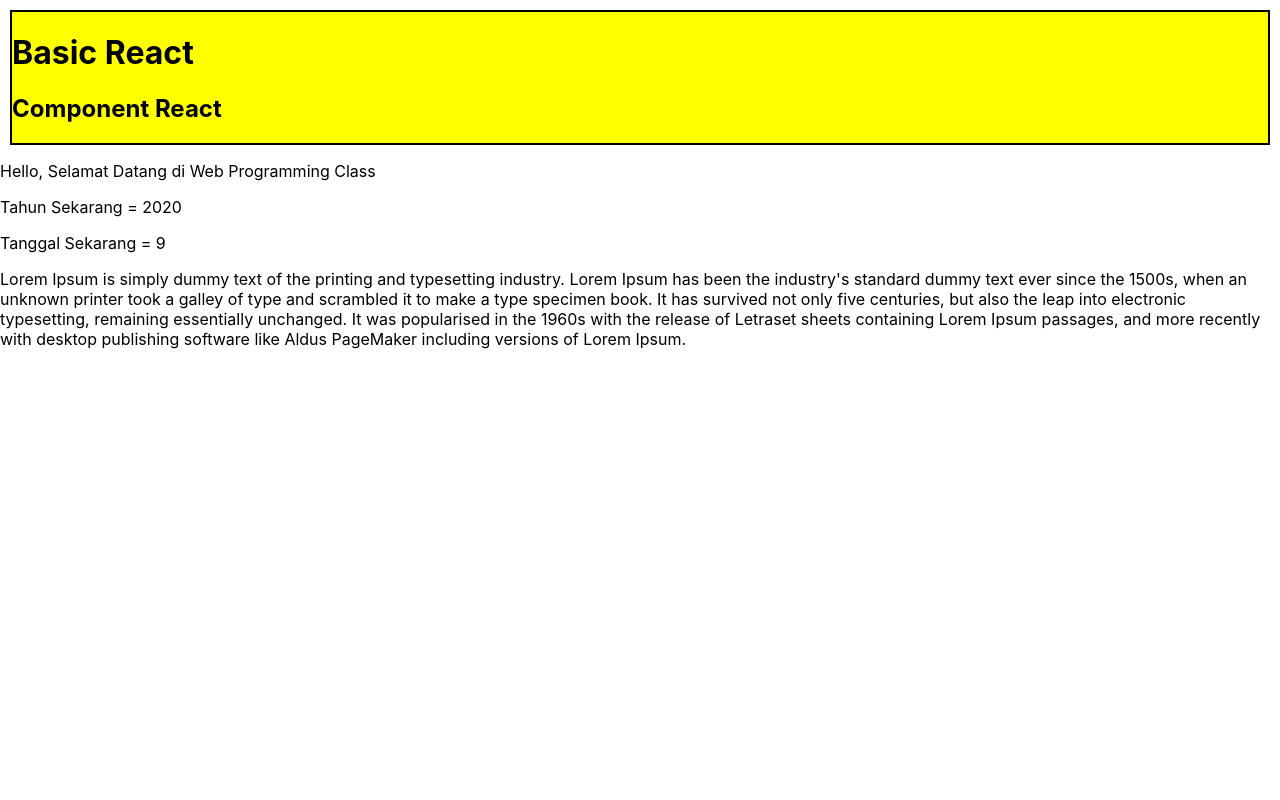
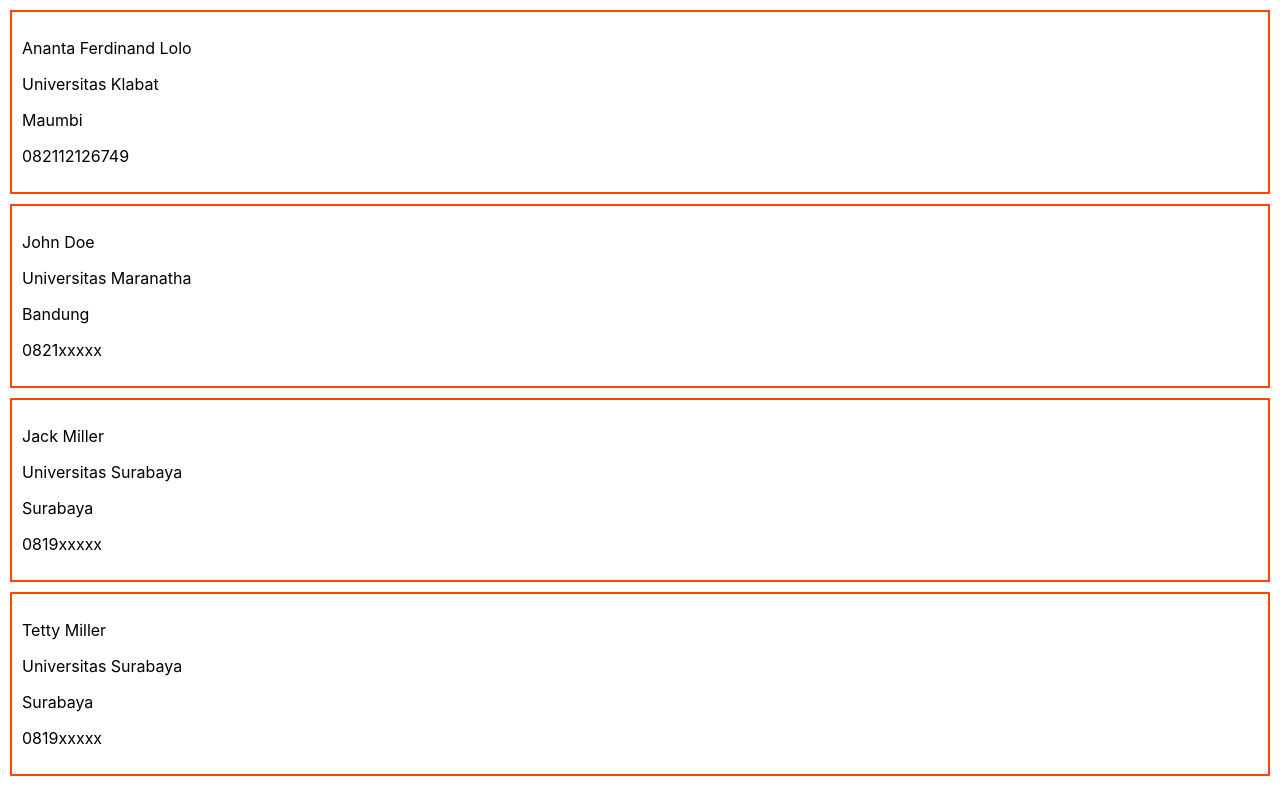
Before and after one commit to AnantaFerdinand/basic-react, a React (Create React App) app: page / in a window 1280 px wide. Built offline with nearby package versions, Linux system fonts and the light colour scheme.

Commit message:
is good message

```diff
--- a/src/App.css
+++ b/src/App.css
@@ -5,3 +5,12 @@
   border-style: solid;
   margin: 10px;
 }
+
+.card-container{
+  border-width: 2px;
+  border-color: orangered;
+  border-style: solid;
+  border-radius:10 px;
+  margin: 10px;
+  padding: 10px;
+}
--- a/src/App.js
+++ b/src/App.js
@@ -1,19 +1,27 @@
 // import logo from './logo.svg';
 import './App.css';
-import Header from './components/Header';
-import Hello from './components/Hello';
-import Content from './components/Content';
+// import Header from './components/Header';
+// import Hello from './components/Hello';
+// import Content from './components/Content';
+import Cards from './components/Cards';
+import { person } from './utils/person';
+
 
 
 function App() {
-  return (
+return(
   <>
-  <Header/>
-  <Hello/>
-  <Content/>
-
+  {person.map ((item) => {
+    return(
+        <Cards
+        name={item.name}
+        institution={item.institution}
+        address={item.address}
+        phoneNumber={item.phoneNumber}
+        />
+      );
+    })}
   </>
-  );
+ );
 };
-
 export default App;
--- /dev/null
+++ b/src/components/Cards/index.js
@@ -0,0 +1,25 @@
+import React from 'react';
+const Cards = ({name, institution, address, phoneNumber} )=> {
+
+    return(
+        <div className="card-container">
+            <p>{name}</p>
+            <p>{institution}</p>
+            <p>{address}</p>
+            <p>{phoneNumber}</p>
+        </div>
+    );
+};
+
+// const Cards = (props)=> {
+
+//     return(
+//         <div className="card-container">
+//             <p>{props.name}</p>
+//             <p>{props.institution}</p>
+//             <p>{props.address}</p>
+//             <p>{props.phoneNumber}</p>
+//         </div>
+//     );
+// };
+export default Cards;
--- /dev/null
+++ b/src/utils/person.js
@@ -0,0 +1,29 @@
+export const person = [
+  {
+  name: "Ananta Ferdinand Lolo",
+  institution: "Universitas Klabat",
+  address: "Maumbi",
+  phoneNumber: "082112126749",
+  },
+
+  {
+    name: "John Doe",
+    institution: "Universitas Maranatha",
+    address: "Bandung",
+    phoneNumber: "0821xxxxx",
+  },
+
+  {
+    name: "Jack Miller",
+    institution: "Universitas Surabaya",
+    address: "Surabaya",
+    phoneNumber: "0819xxxxx",
+  },
+
+  {
+    name: "Tetty Miller",
+    institution: "Universitas Surabaya",
+    address: "Surabaya",
+    phoneNumber: "0819xxxxx",
+  },
+];
```
Also changed, not shown: 1 other file (tests, documents, lock files or other folders).
